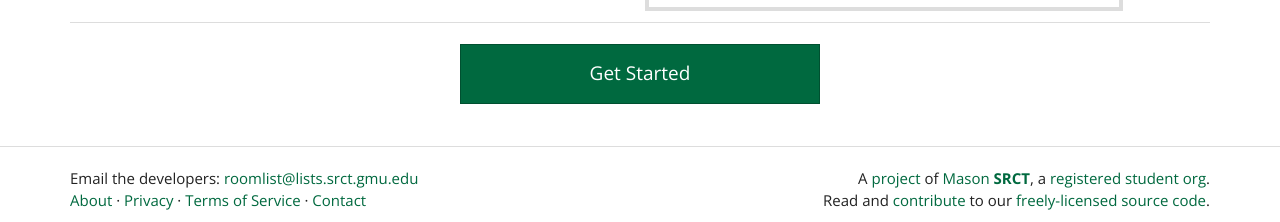
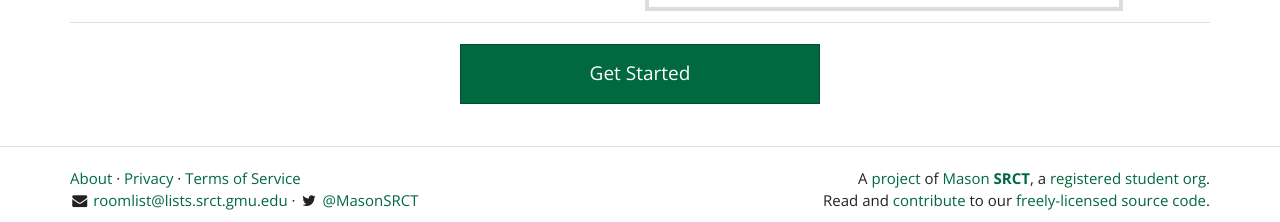
Before and after one commit to srct/roomlist, a Django app: page / in a window 1280 px wide. Shown: the part 1702-1924 px from the top of the page. Run offline with Django 3.2, Linux system fonts and the light colour scheme; parts of the project's set-up code (start-up, migrations or seed data) failed here and were passed over; some libraries are stand-ins or nearby versions.

Commit message:
removed general srct contact link and added link to our twitter

```diff
--- a/roomlist/templates/layouts/footer.html
+++ b/roomlist/templates/layouts/footer.html
@@ -4,15 +4,18 @@
 <div class="container">
   <div class="row">
     <div class="col-md-6">
-      Email the developers:
+      <a href="{% url 'about' %}" target="_blank">About</a> &middot;
+      <a href="{% url 'privacy' %}" target="_blank">Privacy</a> &middot;
+      <a href="http://srct.gmu.edu/documents/usage_policy" target="_blank">Terms of Service</a>
+      <br />
+      <i class="fa fa-fw fa-envelope"></i>
       <a href="mailto:roomlist@lists.srct.gmu.edu">
         roomlist@lists.srct.gmu.edu
+      </a>&middot;
+      <i class="fa fa-fw fa-twitter"></i>
+      <a href="https://twitter.com/MasonSRCT">
+        @MasonSRCT
       </a>
-      <br />
-      <a href="{% url 'about' %}" target="_blank">About</a> &middot;
-      <a href="{% url 'privacy' %}" target="_blank">Privacy</a> &middot;
-      <a href="http://srct.gmu.edu/documents/usage_policy" target="_blank">Terms of Service</a> &middot;
-      <a href="http://srct.gmu.edu/contact/" target="_blank">Contact</a>
     </div>
     <div class="col-md-6">
       <span class="footer-right">
@@ -27,7 +30,7 @@
         <a href="https://git.gmu.edu//srct/roomlist/milestones/" target="_blank">contribute</a>
         to our
         <a href="https://www.gnu.org/licenses/quick-guide-gplv3.html" target="_blank">freely-licensed</a>
-        <a href="http://git.gmu.edu/srct/roomlist/" target="_blank">source code</a>.</p>
+        <a href="http://git.gmu.edu/srct/roomlist/tree/master" target="_blank">source code</a>.</p>
       </span>
     </div>
   </div>
```
